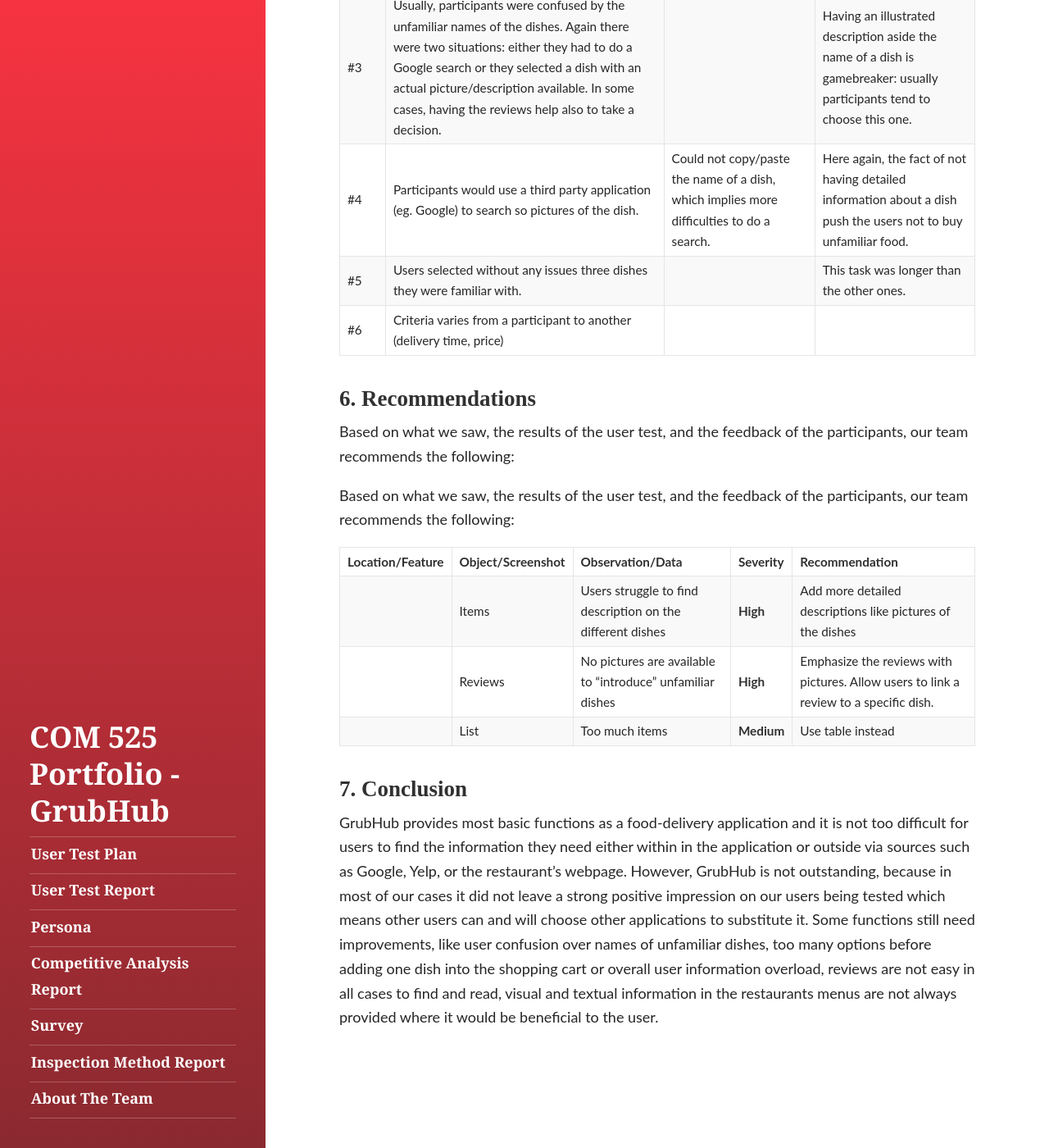
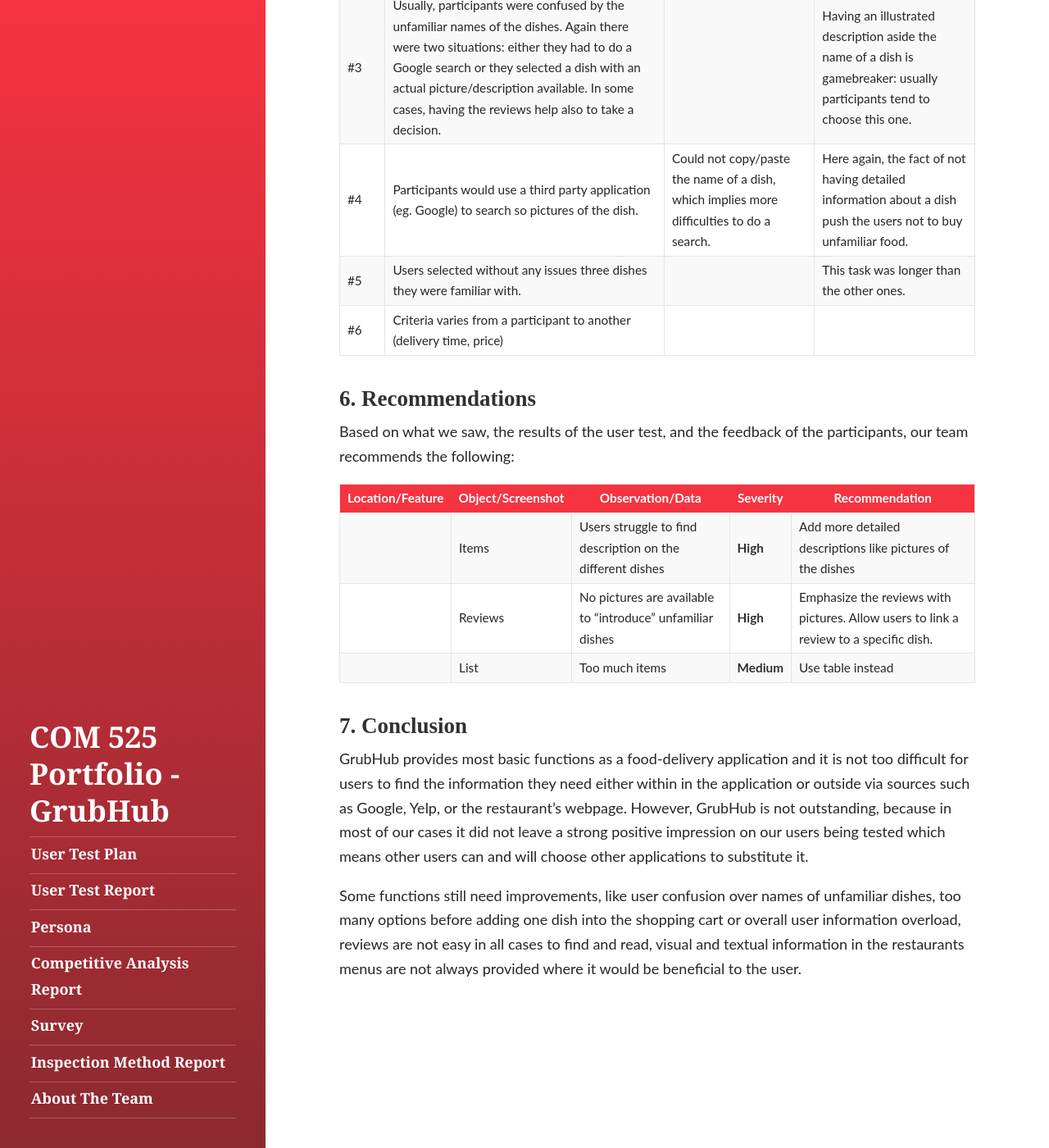
Before and after one commit to florian-wahl/com525portfolio, a Jekyll site: the page built from user-test-report.md, in a window 1280 px wide and 1400 px high, scrolled down 8543 px. Shown: the whole window at 82% size. Built offline with Jekyll 4.4.1, drawn with Linux system fonts in a browser that asks for light colours; some of the changed text lies outside the part shown.

Commit message:
update survey and test report pages

```diff
--- a/_sass/pooleparty/_table.scss
+++ b/_sass/pooleparty/_table.scss
@@ -13,7 +13,11 @@
 }
 
 th {
-  text-align: left;
+  text-align: center;
+  background-color: $main-color !important;
+  color: #ffffff;
+  font-weight: bold;
+  border: none;
 }
 
 tbody tr:nth-child(odd) td,
--- a/_sass/pooleparty/_variables.scss
+++ b/_sass/pooleparty/_variables.scss
@@ -28,3 +28,5 @@
 $code-font-family: inherit;
 $code-font-family-title: "Work Sans";
 $code-color: inherit;
+
+$main-color: #F63340;
--- a/user-test-report.md
+++ b/user-test-report.md
@@ -87,7 +87,7 @@
 
 ### Description of the participants
 
-| **#** | **Guillaume Boulanger** | **Denise Nunes** | **Jie Chen** | **Kayla Neetz** |
+| # | Guillaume Boulanger | Denise Nunes | Jie Chen | Kayla Neetz |
 | --- | --- | --- | --- | --- |
 | **Gender** | Male | Female | Female | Female |
 | **Age** |  22 | 33 | 25 | 24 |
@@ -98,7 +98,7 @@
 
 ### Summary of the characteristics
 
-| **Description** | **Value** | **Comments** |
+| Description | Value | Comments |
 | --- | --- | --- |
 | **Frequency of use** | Average 73.3% of the free time | Our participants use relatively often their smartphones (more than the half of their free time) |
 | **Experience of user** | High | Our participants are savvy with the usage of a smartphone. <br>This has to be kept in mind regarding the completion of the following tasks (eg. participants may not encounter problems that a smartphone novice may have) |
@@ -118,7 +118,7 @@
 
 **Task #1**: *Spend about 5 minutes playing with the app and get used to it and explain to us what you think of it and the conveniences that this app provides. Who do you think GrubHub is made for?*
 
-| **Name** | **Results** |
+| Name | Results |
 | --- | --- |
 | Boulanger | - No problems to understand the way to use the application <br> - Navigation through the menus, tabs, and filters |
 | Nunes | - First impression of the usability of the app wasn’t intimidating |
@@ -129,7 +129,7 @@
 
 **Task #2**: *Pick a dish you are familiar with, find a restaurant that provides the dish you are looking for, and find out how much the entire order will cost you.*
 
-| **Name** | **Results** |
+| Name | Results |
 | --- | --- |
 | Boulanger | - No problems to complete this task <br> - Users used the cuisine button to select a known cuisine, then narrowed down the results using filters, and finally selected one of the first rated restaurant and picked a dish <br> - Only check the ratings, not the reviews |
 | Nunes | - Phase One: User inputs home address first, as she always does, searches for a cuisine she’s familiar with, searches for a restaurant that delivers <br> -  Phase two: Final, from the menu, she searches for the dishes that contains lamb by selecting the lamb item |
@@ -139,7 +139,7 @@
 
 **Task #3**: *Find a dish that you are not familiar with, or was recommended from a food genre that you never had.*
 
-| **Name** | **Results** |
+| Name | Results |
 | --- | --- |
 | Boulanger | - Referred to an unknown cuisine (using the menu of the same name) <br> - Only look at the most popular dishes when the cuisine is unfamiliar, having all the menus is useless |
 | Nunes | -  Phase one: Goes thru phase one of task two expect selects a cuisine shent familiar with <br> - Phase two: searches thru most popular dishes and reads description for ingredients she likes and that she can visualize <br> -- She prefers the convenience of a picture of the dish, instead of googling for it |
@@ -149,7 +149,7 @@
 
 **Task #4**: *Figure out what the dish looks like within and outside the app.*
 
-| **Name** | **Results** |
+| Name | Results |
 | --- | --- |
 | Boulanger | - Users don’t know how to do <br> -  No easy way to find out, no way to find out into the app <br> - Would use search engines like Google  |
 | Nunes | - Has no problem with using Safari to search for dish outside of app, but prefer if she could open a web browser within the app or be able to copy text within app <br> - Wishes there were pictures of the dish added to the app on the page of the dish |
@@ -158,18 +158,18 @@
 
 **Task #5**: *Pick three different dishes you are familiar with (each in different cuisines)*
 
-| **Name** | **Results** |
+| Name | Results |
 | --- | --- |
-| Boulanger |  |
+| Boulanger | N/A  |
 | Nunes | - She picks the dishes that taste good, are crowd pleasers, and taste the same across different restaurants   |
 | Jie | -  Behaved proficiently in this task and added three familiar food in the shopping cart successfully.<br> - This task had many processes, and she presented a little bit impatience at last few steps. |
 | Kayla | - Easy task, simply searched for food items that she would not have to go out of her comfort zone to order <br> - Found restaurants she was familiar with and trusted, rather than depend on reviews and descriptions |
 
 **Task #6**: *Choose one you would buy*
 
-| **Name** | **Results** |
+| Name | Results |
 | --- | --- |
-| Boulanger |   |
+| Boulanger |  N/A |
 | Nunes |  - Chooses Pizza bc crowd pleaser, easy to warm up, quick delivery  |
 | Jie | － She compared three dishes in the shopping cart and ultimately chose the nearest one, because she mentioned that this task happened at night and she was hungry.  She wanted to receive the food as soon as possible. |
 | Kayla | － Explained it was the safest, and cheapest option |
@@ -177,7 +177,7 @@
 
 ### 5.3. <span id="5-3">Errors</span>
 
-Finding out a more precise description of a particular meal
+Finding out a more precise description of a particular meal:
 - Long-press the name of the meal (nothing happens)
 - Click on the name of the meal (redirects to the checkout)
 
@@ -200,7 +200,7 @@
 - Not many options for restaurants locally
 - Delivery fee and minimum order charge narrows down food choices
 
-Recommendations
+*Recommendations*:
 - Add more precise descriptions, with pictures of the meals
 - Use tabs instead of a listing for the menus
 - Reviews become more obvious and provide updating real pictures.
@@ -208,7 +208,7 @@
 
 ### 5.5. <span id="6">Summary</span>
 
-| **Tasks** | **Results** | **Errors/Problems** | **Comments** |
+| Tasks | Results | Errors/Problems | Comments |
 | --- | --- | --- | --- |
 | #1 | All four participants finished this task. They quickly learn basic operations on GrubHub. | One issue with the no presence of local restaurants | |
 | #2 | Two main ways to do a search: one is to use the cuisine tabs (and filters), the other is to directly search for a dish using the search bar. <br>The final selection is made based on the restaurant’s name, rating, and overall aspect of the menu. | | The process can take a while, depending on the selection criteria the user has: find the good balance between price and ratings. |
@@ -221,9 +221,7 @@
 
 Based on what we saw, the results of the user test, and the feedback of the participants, our team recommends the following:
 
-Based on what we saw, the results of the user test, and the feedback of the participants, our team recommends the following:
-
-| **Location/Feature** | **Object/Screenshot** | **Observation/Data** | **Severity**| **Recommendation** |
+| Location/Feature | Object/Screenshot | Observation/Data | Severity | Recommendation |
 | --- | --- | --- | --- | --- |
 | | Items | Users struggle to find description on the different dishes | **High** | Add more detailed descriptions like pictures of the dishes |
 | | Reviews | No pictures are available to “introduce” unfamiliar dishes | **High** | Emphasize the reviews with pictures. Allow users to link a review to a specific dish. |
@@ -231,4 +229,6 @@
 
 ## 7. <span id="8">Conclusion</span>
 
-GrubHub provides most basic functions as a food-delivery application and it is not too difficult for users to find the information they need either within in the application or outside via sources such as Google, Yelp, or the restaurant's webpage. However, GrubHub is not outstanding, because in most of our cases it did not leave a strong positive impression on our users being tested which means other users can and will choose other applications to substitute it. Some functions still need improvements, like user confusion over names of unfamiliar dishes, too many options before adding one dish into the shopping cart or overall user information overload, reviews are not easy in all cases to find and read, visual and textual information in the restaurants menus are not always provided where it would be beneficial to the user.
+GrubHub provides most basic functions as a food-delivery application and it is not too difficult for users to find the information they need either within in the application or outside via sources such as Google, Yelp, or the restaurant's webpage. However, GrubHub is not outstanding, because in most of our cases it did not leave a strong positive impression on our users being tested which means other users can and will choose other applications to substitute it.
+
+Some functions still need improvements, like user confusion over names of unfamiliar dishes, too many options before adding one dish into the shopping cart or overall user information overload, reviews are not easy in all cases to find and read, visual and textual information in the restaurants menus are not always provided where it would be beneficial to the user.
```
Also changed, not shown: other parts of user-test-report.md (+2 -2 lines), survey.md (+30 -30 lines).
